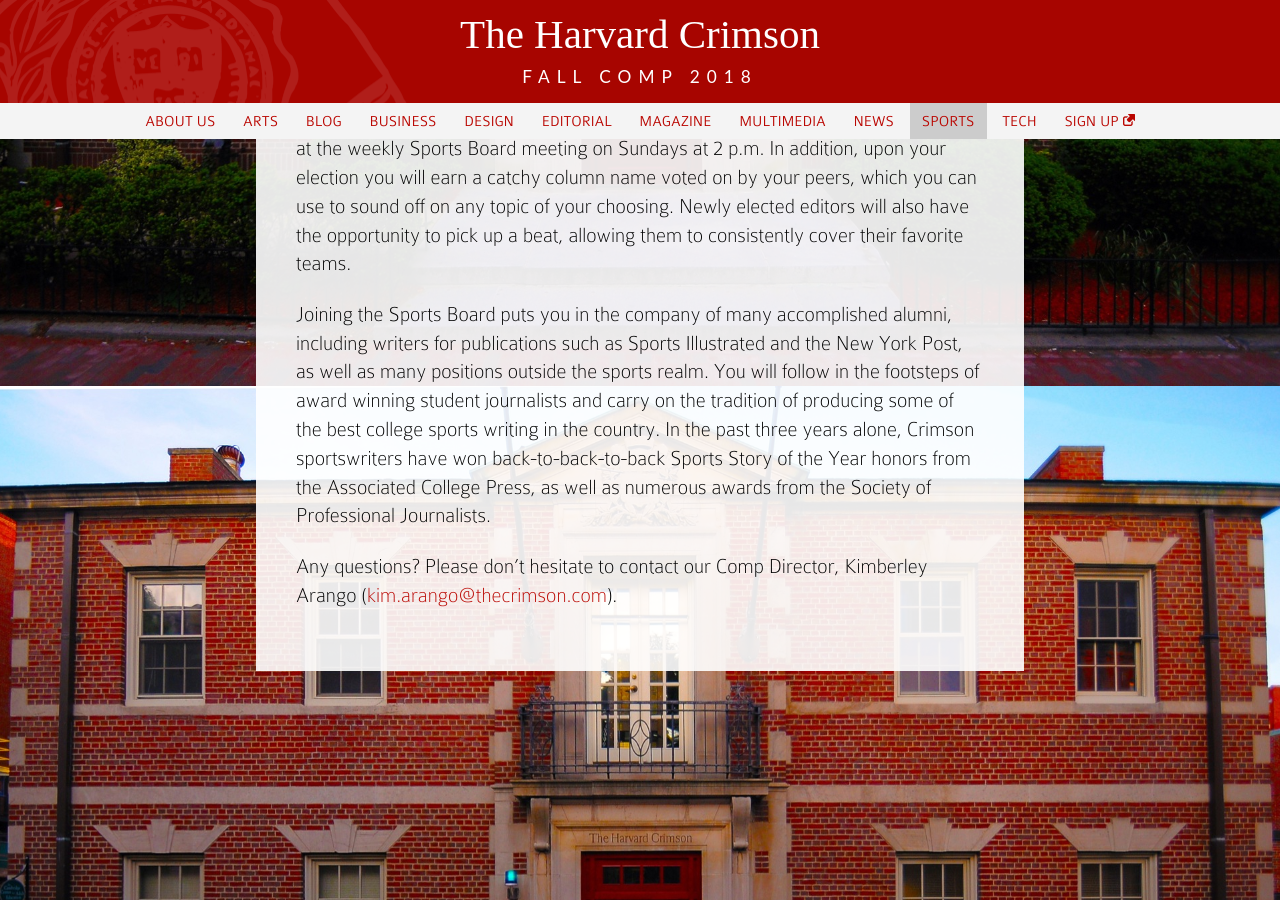
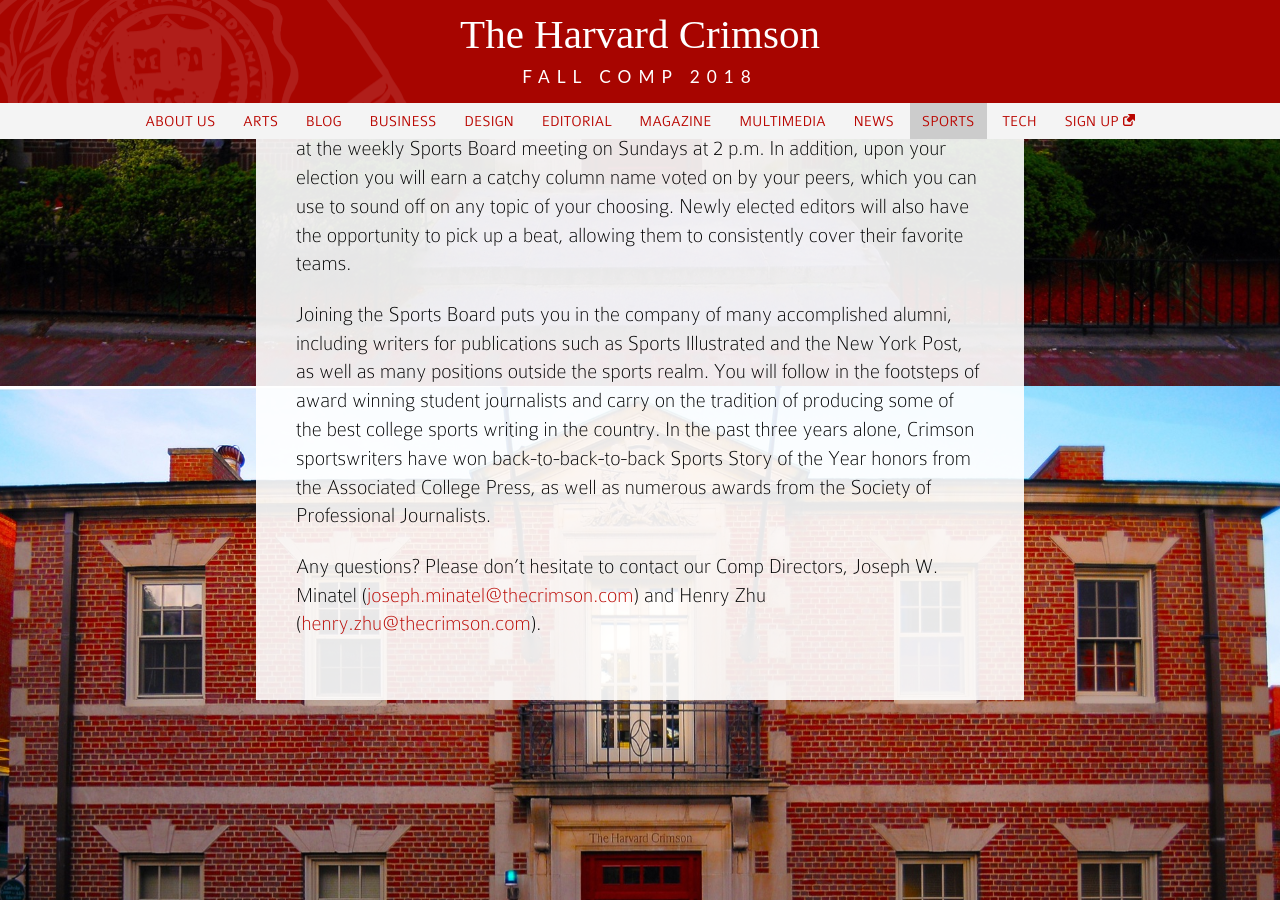
Before and after one commit to theharvardcrimson/visitas-site, a Jekyll site: the page built from sports.html, in a window 1280 px wide and 900 px high, scrolled down 514 px. Built offline with Jekyll 4.4.1, drawn with Linux system fonts in a browser that asks for light colours.

Commit message:
additional updates to fall 2018 comp site

```diff
--- a/_config.yml
+++ b/_config.yml
@@ -57,9 +57,8 @@
 
 business:
   dir1:
-    name: Jack Yoon
-    email: jack.yoon@thecrimson.com
-
+    name: Jonathan V. Garzon
+    email: jonathan.garzon@thecrimson.com
   dir2:
     name: Charlie B. Zhu
     email: charlie.zhu@thecrimson.com
@@ -103,17 +102,19 @@
 
 multimedia:
   dir1:
-    name: Iulianna Taritsa
-    email: iulianna.taritsa@thecrimson.com
-
+    name: Kai R. McNamee
+    email: kai.mcnamee@thecrimson.com
   dir2:
-    name: Margaret Ross
+    name: Margaret F. Ross
     email: margaret.ross@thecrimson.com
 
 sports:
   dir1:
-    name: Kimberley Arango
-    email: kim.arango@thecrimson.com
+    name: Joseph W. Minatel
+    email: joseph.minatel@thecrimson.com
+  dir2:
+    name: Henry Zhu
+    email: henry.zhu@thecrimson.com
 
 technology:
   dir1:
--- a/multimedia.html
+++ b/multimedia.html
@@ -31,9 +31,6 @@
         </ul>
       </p>
       <p>
-        We also offer compers the choice between photography intensive and videography intensive comps so that you can decide which of the two kinds of skills you want to spend more time developing over the course of the comp process.
-      </p>
-      <p>
         Whether you&rsquo;re someone who has only ever used the camera on your iPhone, or you&rsquo;re a VES concentrator working on a film thesis, there is a place for you on the Crimson&rsquo;s Multimedia board. In addition to everything mentioned above, you will have the opportunity to contribute to the nation's oldest continuously published daily college newspaper with a fantastic group of people&mdash;and have a great time doing it. We hope you join us.
       </p>
       <p>
--- a/sports.html
+++ b/sports.html
@@ -17,7 +17,7 @@
         Joining the Sports Board puts you in the company of many accomplished alumni, including writers for publications such as Sports Illustrated and the New York Post, as well as many positions outside the sports realm. You will follow in the footsteps of award winning student journalists and carry on the tradition of producing some of the best college sports writing in the country. In the past three years alone, Crimson sportswriters have won back-to-back-to-back Sports Story of the Year honors from the Associated College Press, as well as numerous awards from the Society of Professional Journalists.
       </p>
       <p>
-        Any questions? Please don&rsquo;t hesitate to contact our Comp Director, {% include comp_director.html director=site.sports.dir1 %}.
+        Any questions? Please don&rsquo;t hesitate to contact our Comp Directors, {% include comp_director.html director=site.sports.dir1 %} and {% include comp_director.html director=site.sports.dir2 %}.
       </p>
     </div>
   </div>
```
